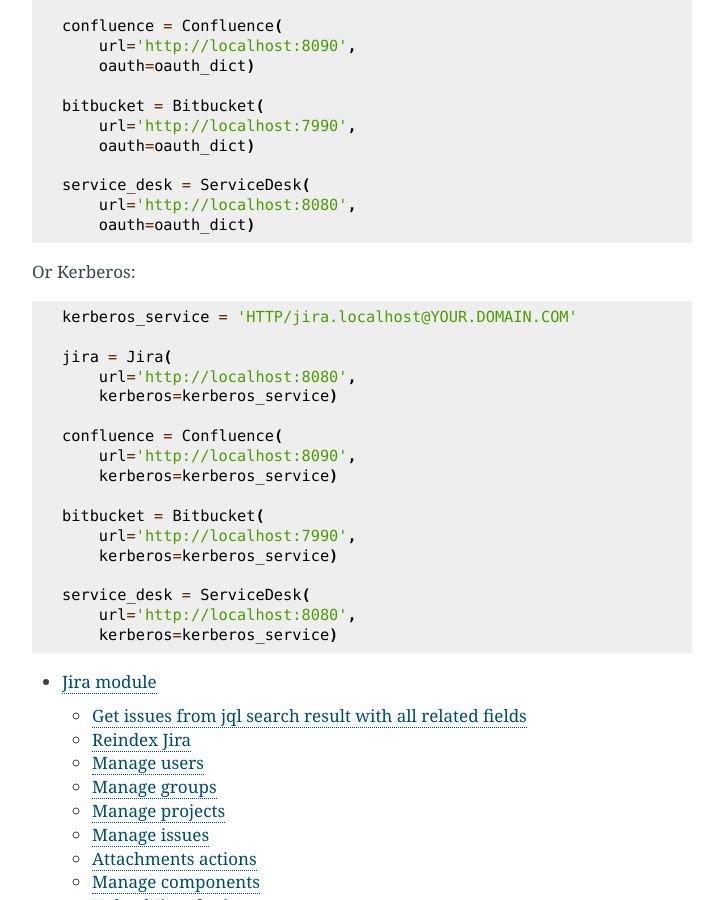
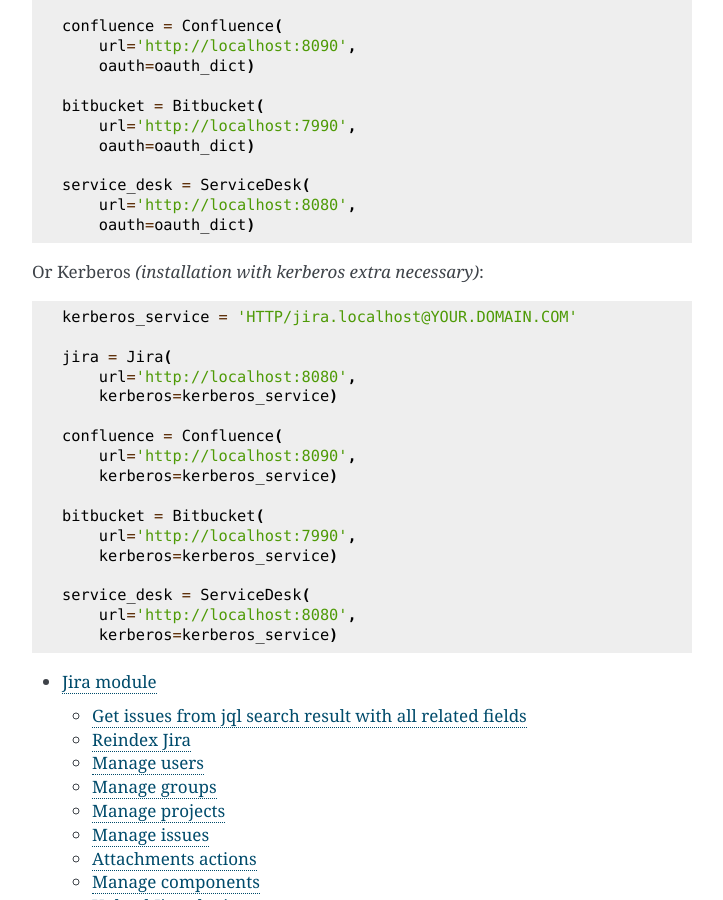
Before and after one commit to atlassian-api/atlassian-python-api, a Sphinx documentation site: the page built from docs/index.rst, in a window 1280 px wide and 900 px high, scrolled down 1136 px. Shown: the whole window, without its empty margins (388-1111 px from the left). Built offline with Sphinx 7.4.7, drawn with Linux system fonts in a browser that asks for light colours; pages that are not in the unit, such as notebooks, are missing from menus.

Commit message:
Documentation updated.

```diff
--- a/docs/index.rst
+++ b/docs/index.rst
@@ -69,7 +69,7 @@
         url='http://localhost:8080',
         oauth=oauth_dict)
 
-Or Kerberos:
+Or Kerberos *(installation with kerberos extra necessary)*:
 
 .. code-block:: python
 
```
